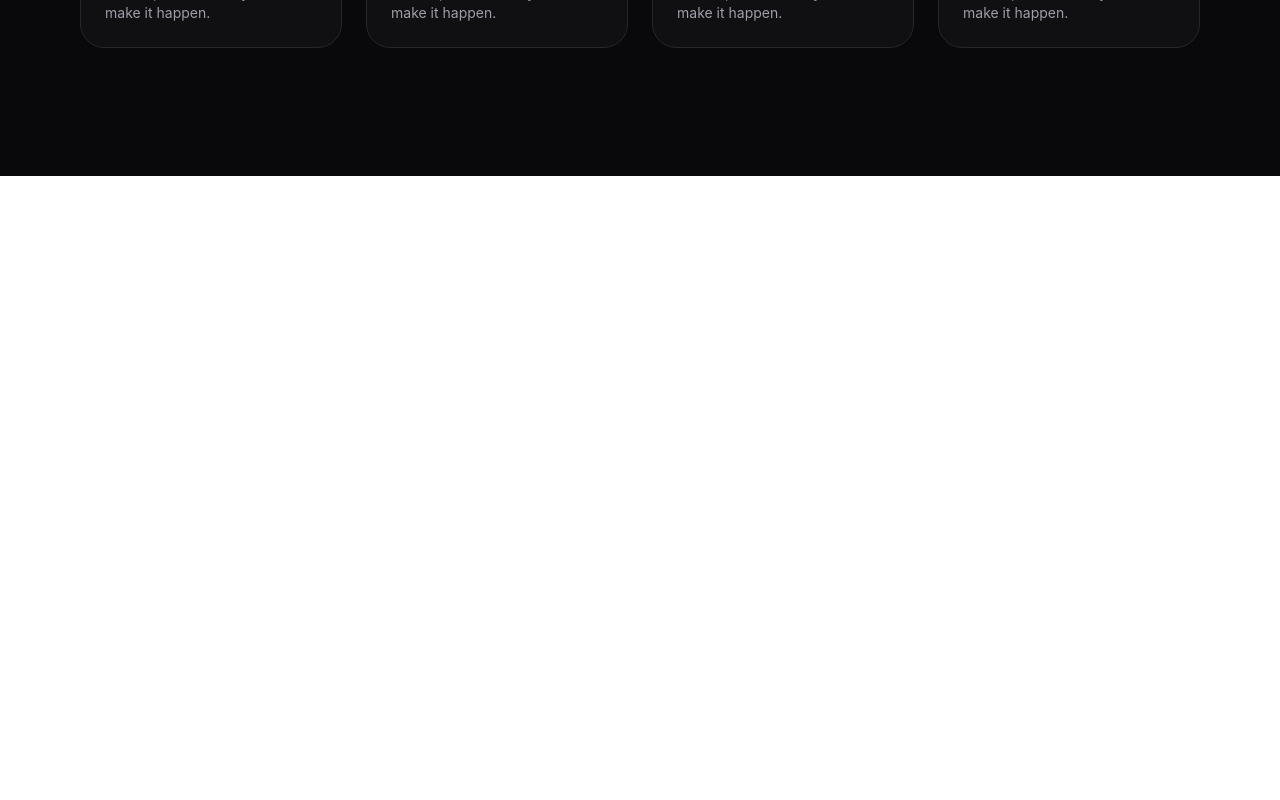
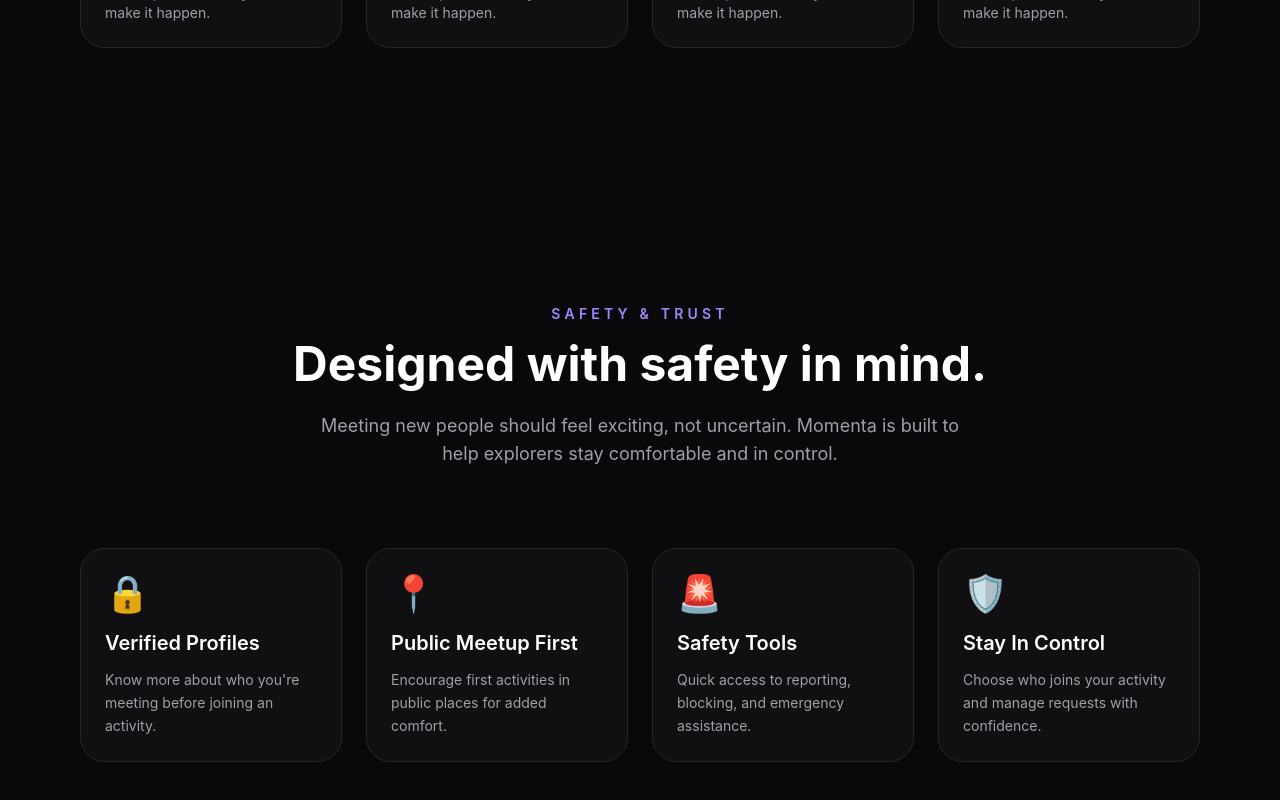
Before and after one commit to Abhi5158/Momenta, a React (Vite) app: page / in a window 1280 px wide. Shown: the part 2294-3094 px from the top of the page. Before the commit the page ends 2470 px from the top, so only its background shows below. Built offline with nearby package versions, Linux system fonts and the light colour scheme.

Commit message:
Add safety and trust section

```diff
--- a/src/App.tsx
+++ b/src/App.tsx
@@ -1,6 +1,7 @@
 import Hero from "./sections/Hero";
 import HowItWorks from "./sections/HowItWorks";
 import ActivityExamples from "./sections/ActivityExamples";
+import Safety from "./sections/Safety";
 
 function App() {
   return (
@@ -8,6 +9,7 @@
       <Hero />
       <HowItWorks />
       <ActivityExamples />
+      <Safety />
     </main>
   );
 }
--- a/src/sections/Safety.tsx
+++ b/src/sections/Safety.tsx
@@ -0,0 +1,68 @@
+const safetyFeatures = [
+  {
+    emoji: "🔒",
+    title: "Verified Profiles",
+    description:
+      "Know more about who you're meeting before joining an activity.",
+  },
+  {
+    emoji: "📍",
+    title: "Public Meetup First",
+    description:
+      "Encourage first activities in public places for added comfort.",
+  },
+  {
+    emoji: "🚨",
+    title: "Safety Tools",
+    description:
+      "Quick access to reporting, blocking, and emergency assistance.",
+  },
+  {
+    emoji: "🛡️",
+    title: "Stay In Control",
+    description:
+      "Choose who joins your activity and manage requests with confidence.",
+  },
+];
+
+const Safety = () => {
+  return (
+    <section className="mx-auto max-w-7xl px-8 py-32 lg:px-20">
+      <div className="text-center">
+        <p className="mb-4 text-sm font-semibold uppercase tracking-[0.3em] text-violet-400">
+          SAFETY & TRUST
+        </p>
+
+        <h2 className="text-4xl font-bold md:text-5xl">
+          Designed with safety in mind.
+        </h2>
+
+        <p className="mx-auto mt-6 max-w-2xl text-lg text-zinc-400">
+          Meeting new people should feel exciting, not uncertain.
+          Momenta is built to help explorers stay comfortable and in control.
+        </p>
+      </div>
+
+      <div className="mt-20 grid gap-6 md:grid-cols-2 lg:grid-cols-4">
+        {safetyFeatures.map((feature) => (
+          <div
+            key={feature.title}
+            className="rounded-3xl border border-zinc-800 bg-zinc-900/50 p-6 backdrop-blur-sm transition-all duration-300 hover:-translate-y-2 hover:border-violet-500/50"
+          >
+            <div className="text-4xl">{feature.emoji}</div>
+
+            <h3 className="mt-4 text-xl font-semibold">
+              {feature.title}
+            </h3>
+
+            <p className="mt-3 text-sm leading-relaxed text-zinc-400">
+              {feature.description}
+            </p>
+          </div>
+        ))}
+      </div>
+    </section>
+  );
+};
+
+export default Safety;
```
